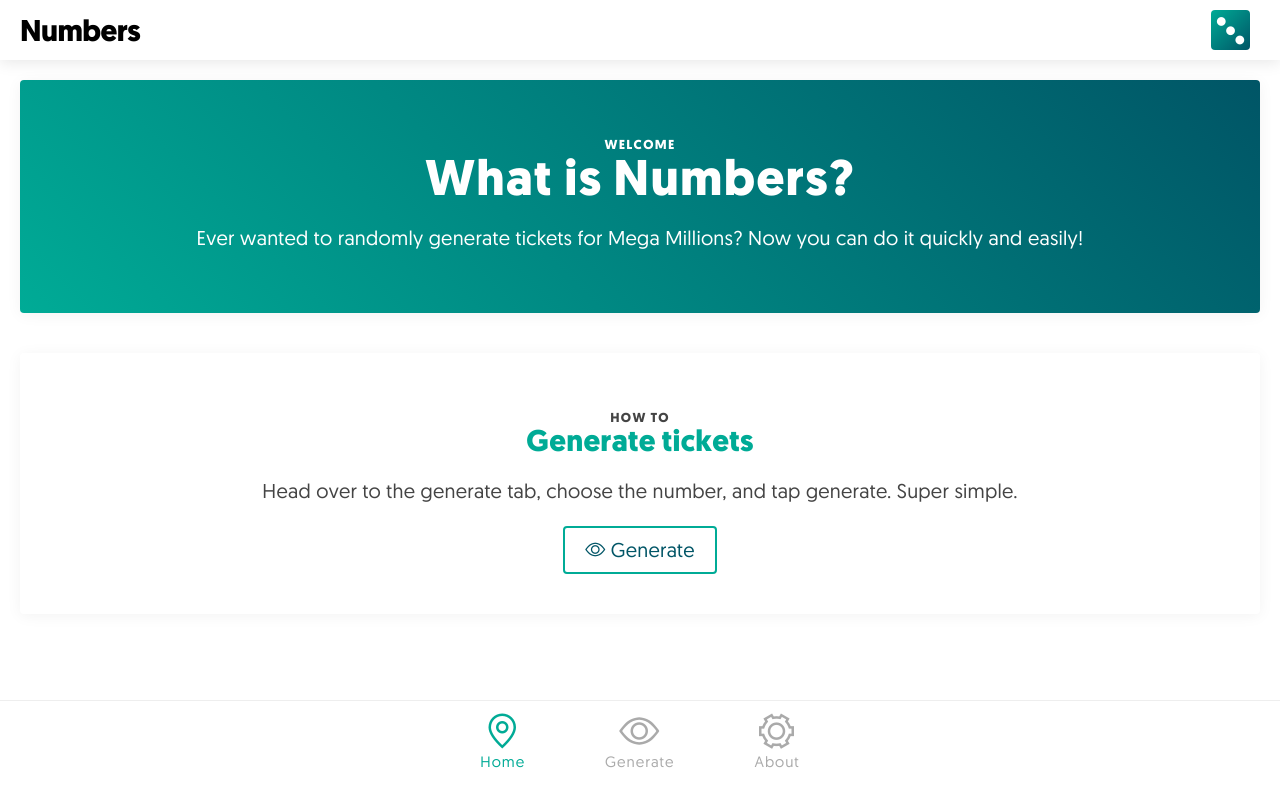
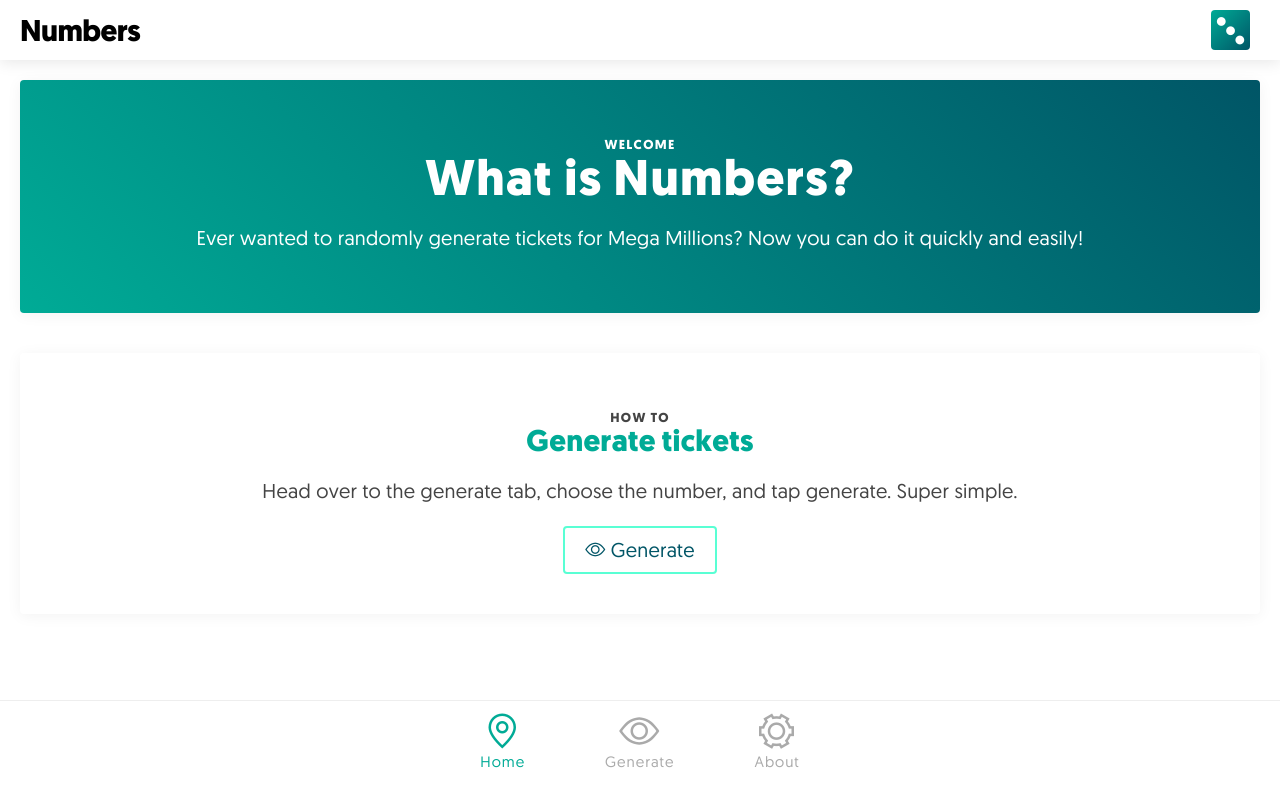
Before and after one commit to mikemattner/numbers, a Vue app: page / in a window 1280 px wide. Built offline with nearby package versions, Linux system fonts and the light colour scheme.

Commit message:
Refining button styles.

```diff
--- a/src/views/Home.vue
+++ b/src/views/Home.vue
@@ -60,7 +60,7 @@
         display: inline-block;
         text-decoration: none;
         color: $dark-blueGreen;
-        border: 2px solid $midGreen;
+        border: 2px solid $electricGreen;
         border-radius: 4px;
         padding: 12px 20px;
         line-height: 1;
```
